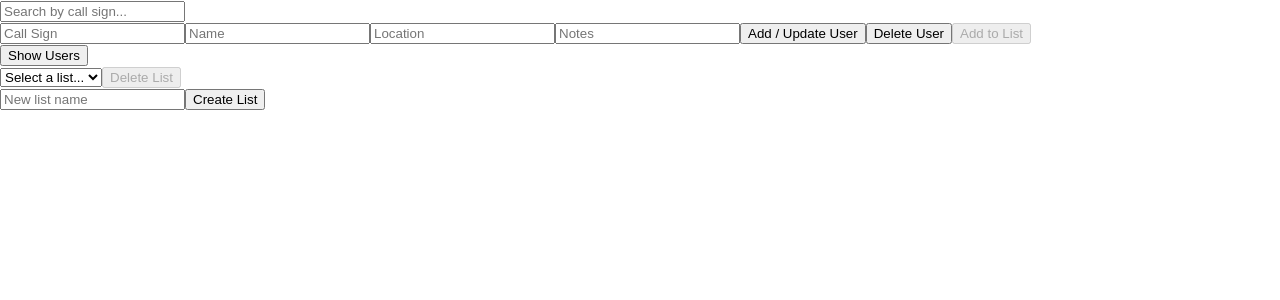
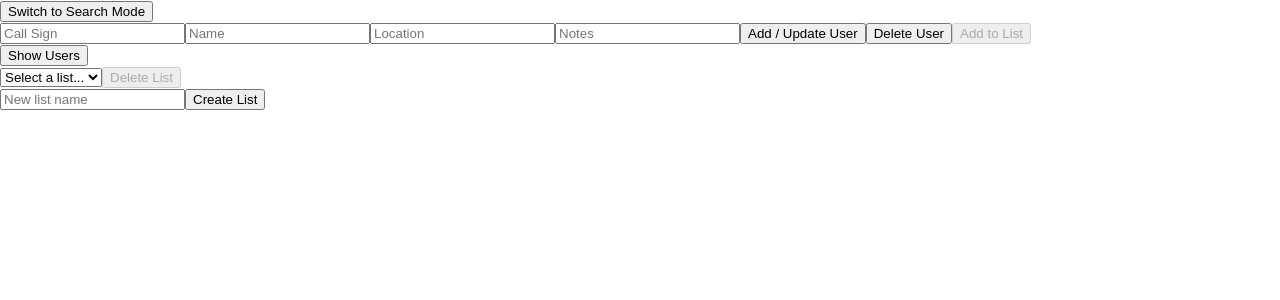
Before and after one commit to porkchop/net-control, a React (Create React App) app: page / in a window 1280 px wide. Shown: the top 300 px of the page. Built offline with nearby package versions, Linux system fonts and the light colour scheme.

Commit message:
* contextual edit vs search * list filtering

```diff
--- a/src/App.js
+++ b/src/App.js
@@ -4,12 +4,12 @@ import ReactDOM from 'react-dom';
 
 function App() {
   const [users, setUsers] = useState(() => JSON.parse(localStorage.getItem('users')) || []);
-  const [search, setSearch] = useState('');
   const [form, setForm] = useState({ callSign: '', name: '', location: '', notes: '' });
   const [lists, setLists] = useState(() => JSON.parse(localStorage.getItem('lists')) || []);
   const [currentList, setCurrentList] = useState('');
   const [newList, setNewList] = useState('');
   const [showUsers, setShowUsers] = useState(false);
+  const [editMode, setEditMode] = useState(true);
 
   useEffect(() => {
       localStorage.setItem('users', JSON.stringify(users));
@@ -24,13 +24,12 @@ function App() {
       setForm(user || { callSign: '', name: '', location: '', notes: '' });
   };
 
-  const handleSearch = (event) => {
-      setSearch(event.target.value);
-      searchUser(event.target.value);
-  };
-
   const handleChange = (event) => {
-      setForm({ ...form, [event.target.name]: event.target.value });
+      if (editMode) {
+          setForm({ ...form, [event.target.name]: event.target.value });
+      } else {
+          searchUser(event.target.value);
+      }
   };
 
   const handleSubmit = (event) => {
@@ -38,7 +37,9 @@ function App() {
       const newUsers = [...users];
       const index = newUsers.findIndex((user) => user.callSign.toLowerCase() === form.callSign.toLowerCase());
       if (index > -1) {
-          newUsers[index] = form;
+          if (window.confirm('Are you sure you want to update this user?')) {
+              newUsers[index] = form;
+          }
       } else {
           newUsers.push(form);
       }
@@ -61,7 +62,7 @@ function App() {
       event.preventDefault();
       const newLists = { ...lists };
       newLists[currentList] = newLists[currentList] || [];
-      if (!newLists[currentList].find((user) => user.callSign.toLowerCase() === form.callSign.toLowerCase())) {
+      if (form.callSign && !newLists[currentList].find((user) => user.callSign.toLowerCase() === form.callSign.toLowerCase())) {
           newLists[currentList].push(form);
           setLists(newLists);
       }
@@ -92,17 +93,22 @@ function App() {
       setShowUsers(!showUsers);
   };
 
+  const toggleMode = () => {
+      setEditMode(!editMode);
+      setForm({ callSign: '', name: '', location: '', notes: '' });
+  };
+
   return (
       <div>
-          <input type="text" value={search} onChange={handleSearch} placeholder="Search by call sign..." />
+          <button onClick={toggleMode}>{editMode ? 'Switch to Search Mode' : 'Switch to Edit Mode'}</button>
           <form onSubmit={handleSubmit}>
               <input name="callSign" value={form.callSign} onChange={handleChange} placeholder="Call Sign" required />
               <input name="name" value={form.name} onChange={handleChange} placeholder="Name" />
               <input name="location" value={form.location} onChange={handleChange} placeholder="Location" />
               <input name="notes" value={form.notes} onChange={handleChange} placeholder="Notes" />
-              <button type="submit">Add / Update User</button>
+              <button type="submit">{editMode ? 'Add / Update User' : 'Search User'}</button>
               <button type="button" onClick={handleDelete}>Delete User</button>
-              <button type="button" onClick={handleAddToList} disabled={!currentList}>Add to List</button>
+              <button type="button" onClick={handleAddToList} disabled={!currentList || !form.callSign || users.findIndex((user) => user.callSign.toLowerCase() === form.callSign.toLowerCase()) === -1}>Add to List</button>
           </form>
           <button onClick={toggleUsers}>{showUsers ? 'Hide' : 'Show'} Users</button>
           {showUsers && (
```
Also changed, not shown: 1 other file (tests, documents, lock files or other folders).
